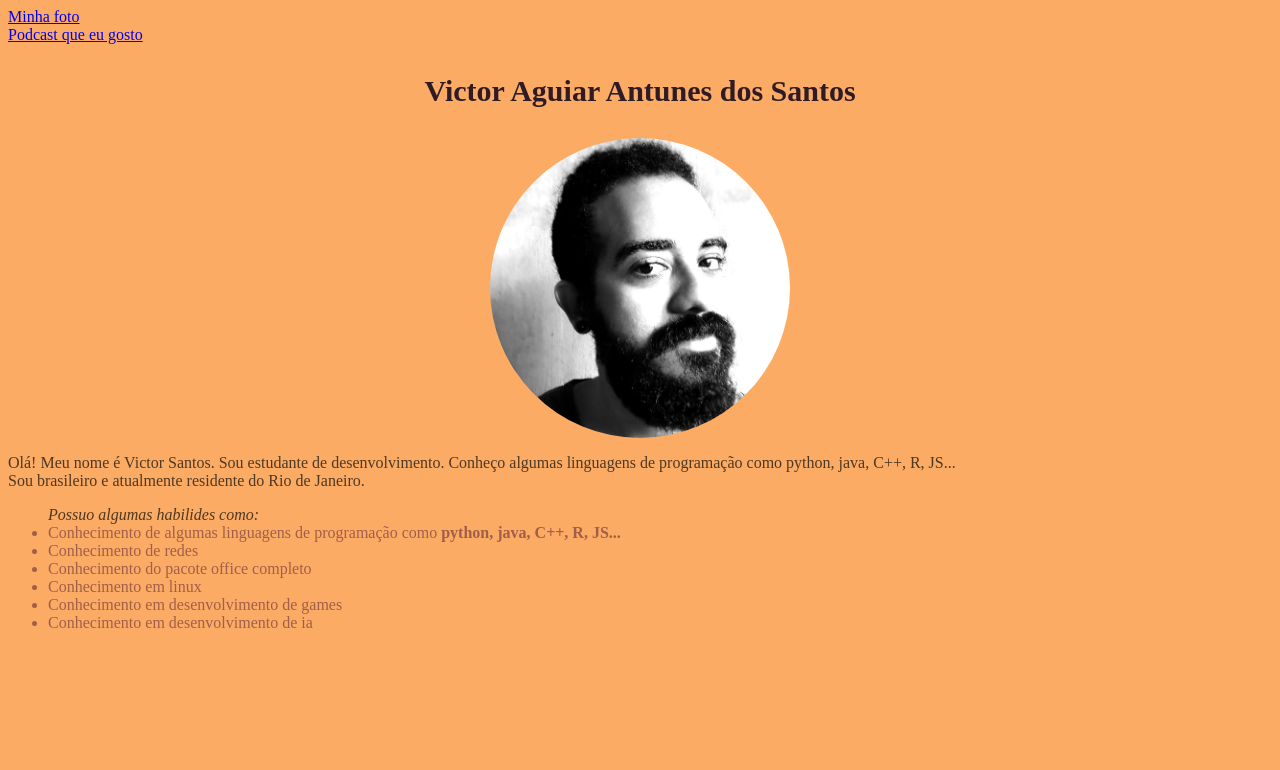
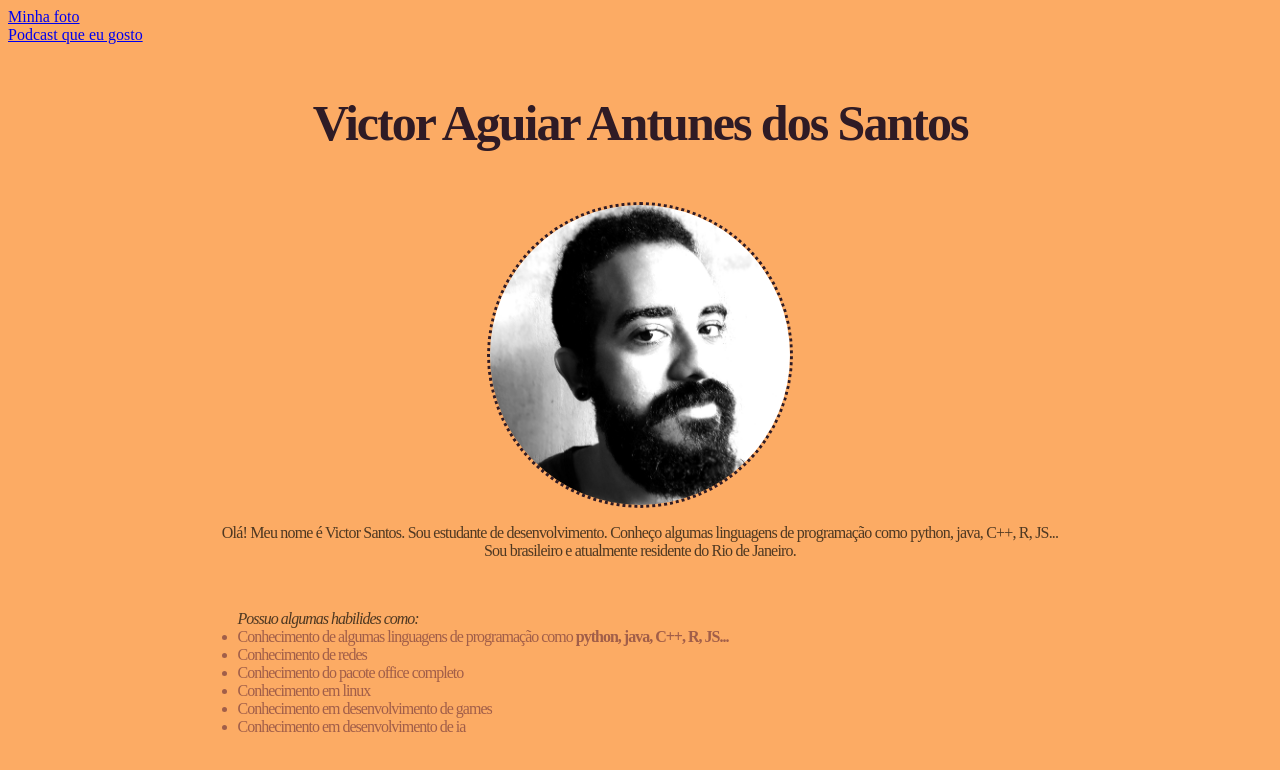
Before and after one commit to vicsantus/vicsantus.github.ioo, a plain HTML site: page index.html in a window 1280 px wide. Drawn offline with Linux system fonts and the light colour scheme.

Commit message:
Adicionado mais alguns recursos css

```diff
--- a/style.css
+++ b/style.css
@@ -1,19 +1,28 @@
 h3 {
     text-align: center;
-    font-size: 30px;
-    color: #2F1B25
+    font-size: 50px;
+    color: #2F1B25;
+    font-family: 'Times New Roman', Times, serif;
+    font-weight: 900;
+    font-stretch: expanded;
+    letter-spacing: -2px;
 }
 body {
     background-color: #FCAB64
 }
 p {
-    color: #4E3822
+    color: #4E3822;
+    text-align: center;
+    letter-spacing: -0.8px;
 }
 ul {
-    color: #4E3822
+    color: #4E3822;
+    margin-left: 15%;
+    letter-spacing: -1px;
 }
 li {
     color: #A15E49;
+    letter-spacing: -1px;
 }
 
 #foto {
@@ -21,4 +30,6 @@ li {
     display: block;
     margin-left: auto;
     margin-right: auto;
+    border-style: dotted;
+    border-color: #2F1B25;
 }
```
Also changed, not shown: index.html (+1 -0 lines).
